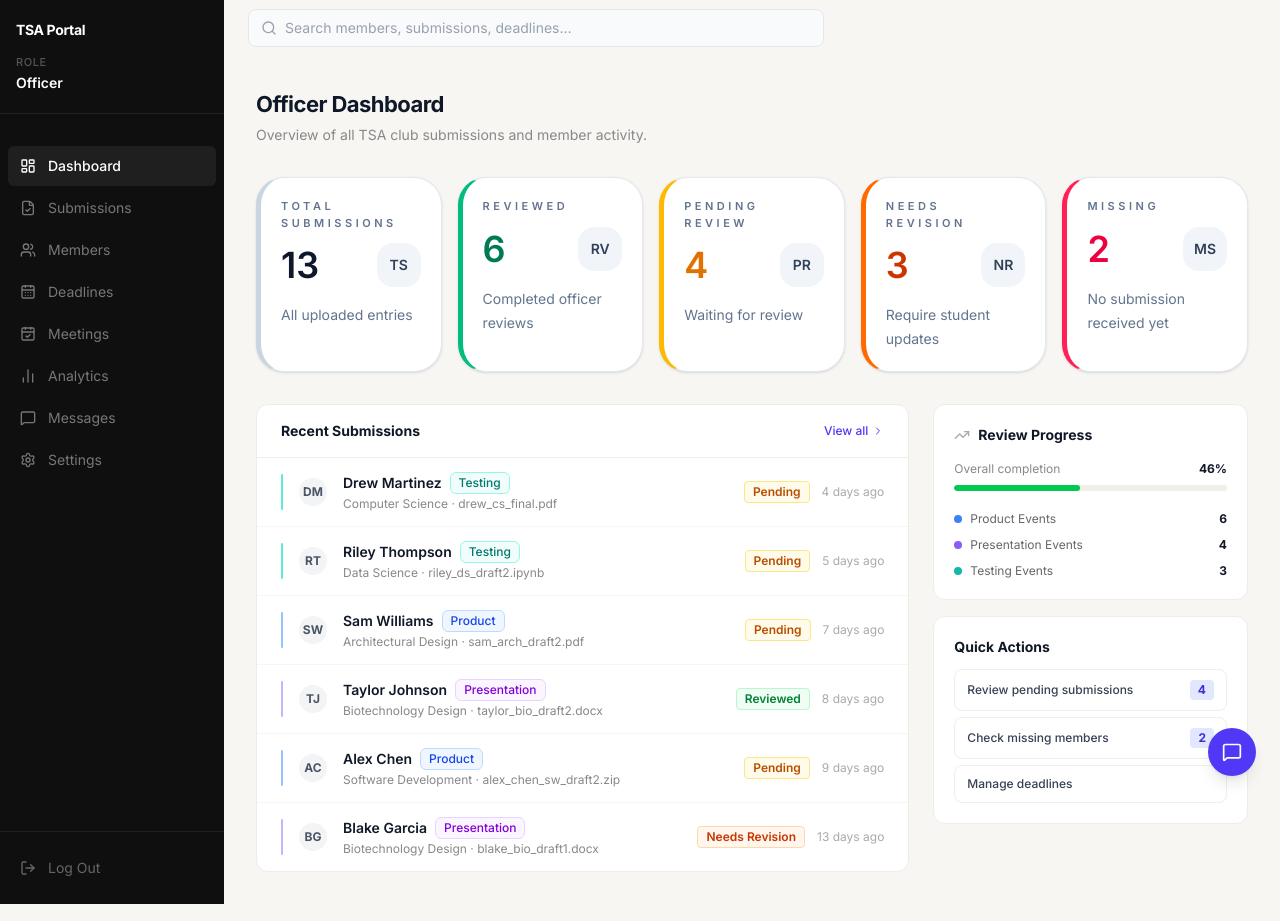
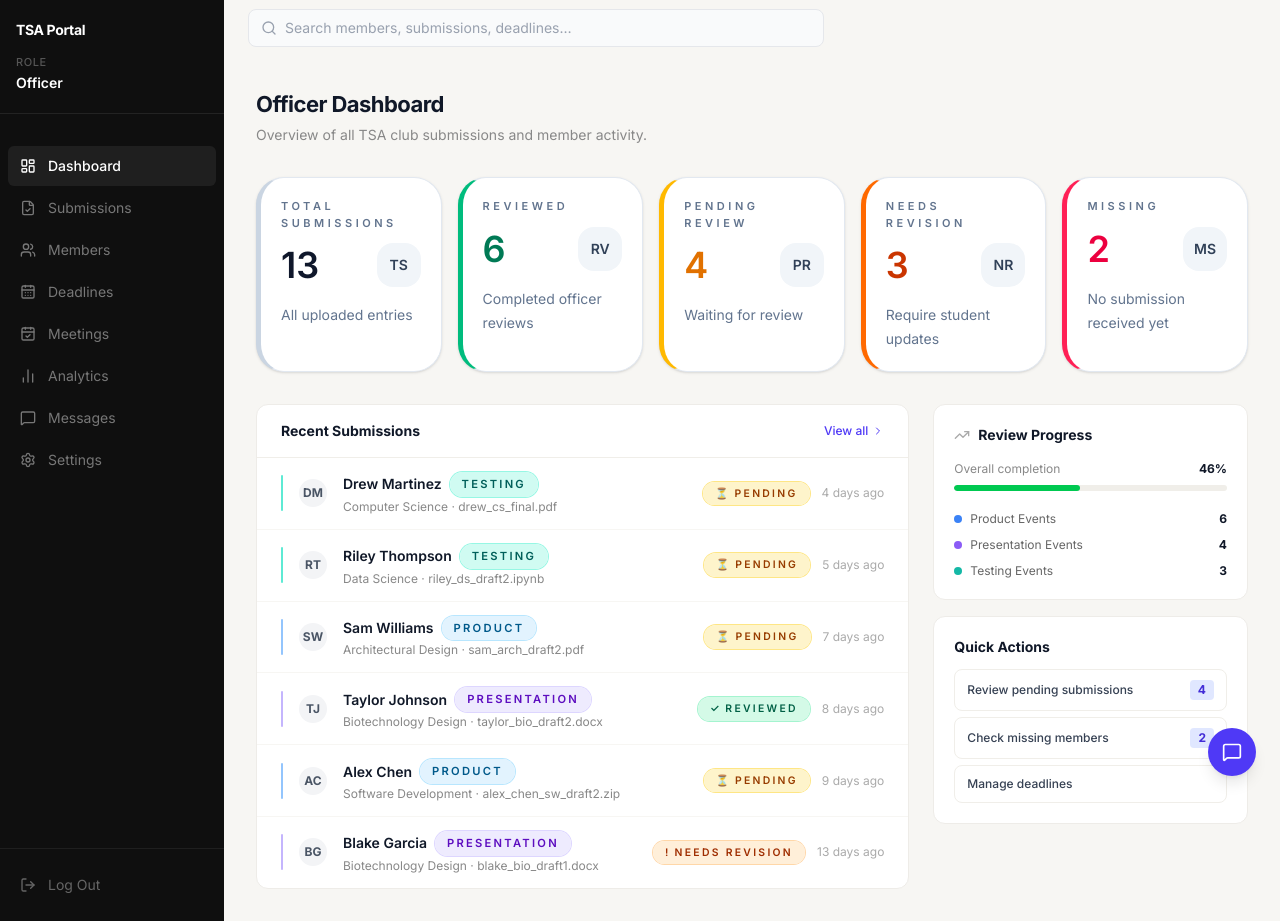
Before and after one commit to NarenS31/tsa, a Next.js app: page /officer in a window 1280 px wide. Built offline with nearby package versions, Linux system fonts and the light colour scheme.

Commit message:
Refine status and category badges styling

```diff
--- a/src/components/CategoryBadge.tsx
+++ b/src/components/CategoryBadge.tsx
@@ -2,15 +2,15 @@
 import { EventCategory } from '@/lib/types';
 
 const CONFIG: Record<EventCategory, { label: string; className: string }> = {
-  product:      { label: 'Product',      className: 'bg-blue-50 text-blue-700 border border-blue-200' },
-  presentation: { label: 'Presentation', className: 'bg-purple-50 text-purple-700 border border-purple-200' },
-  testing:      { label: 'Testing',      className: 'bg-teal-50 text-teal-700 border border-teal-200' },
+  product:      { label: 'Product',      className: 'bg-sky-100/90 text-sky-800 ring-1 ring-sky-200' },
+  presentation: { label: 'Presentation', className: 'bg-violet-100/90 text-violet-800 ring-1 ring-violet-200' },
+  testing:      { label: 'Testing',      className: 'bg-teal-100/90 text-teal-800 ring-1 ring-teal-200' },
 };
 
 export default function CategoryBadge({ category }: { category: EventCategory }) {
   const { label, className } = CONFIG[category];
   return (
-    <span className={`inline-flex items-center px-2 py-0.5 rounded-md text-xs font-medium ${className}`}>
+    <span className={`inline-flex items-center rounded-full px-3 py-1 text-[0.7rem] font-semibold uppercase tracking-[0.2em] ${className}`}>
       {label}
     </span>
   );
--- a/src/components/StatusBadge.tsx
+++ b/src/components/StatusBadge.tsx
@@ -1,18 +1,19 @@
 'use client';
 import { SubmissionStatus } from '@/lib/types';
 
-const CONFIG: Record<SubmissionStatus, { label: string; className: string }> = {
-  pending:        { label: 'Pending',        className: 'bg-amber-50 text-amber-700 border border-amber-200' },
-  reviewed:       { label: 'Reviewed',       className: 'bg-green-50 text-green-700 border border-green-200' },
-  needs_revision: { label: 'Needs Revision', className: 'bg-orange-50 text-orange-700 border border-orange-200' },
-  missing:        { label: 'Missing',        className: 'bg-red-50 text-red-600 border border-red-200' },
+const CONFIG: Record<SubmissionStatus, { label: string; icon: string; className: string }> = {
+  pending:        { label: 'Pending',        icon: '⏳', className: 'bg-amber-100/90 text-amber-800 ring-1 ring-amber-200' },
+  reviewed:       { label: 'Reviewed',       icon: '✓', className: 'bg-emerald-100/90 text-emerald-800 ring-1 ring-emerald-200' },
+  needs_revision: { label: 'Needs Revision', icon: '!', className: 'bg-orange-100/90 text-orange-800 ring-1 ring-orange-200' },
+  missing:        { label: 'Missing',        icon: '×', className: 'bg-rose-100/90 text-rose-800 ring-1 ring-rose-200' },
 };
 
 export default function StatusBadge({ status }: { status: SubmissionStatus }) {
-  const { label, className } = CONFIG[status];
+  const { label, icon, className } = CONFIG[status];
   return (
-    <span className={`inline-flex items-center px-2 py-0.5 rounded text-xs font-semibold ${className}`}>
-      {label}
+    <span className={`inline-flex items-center gap-1 rounded-full px-3 py-1 text-[0.65rem] font-semibold uppercase tracking-[0.22em] ${className}`}>
+      <span>{icon}</span>
+      <span>{label}</span>
     </span>
   );
 }
```
